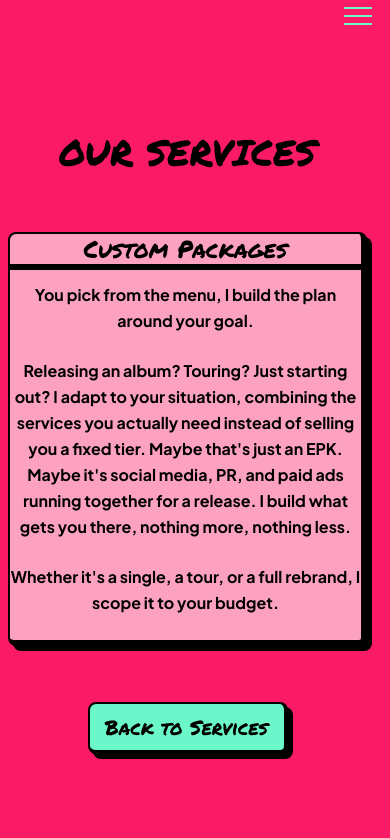
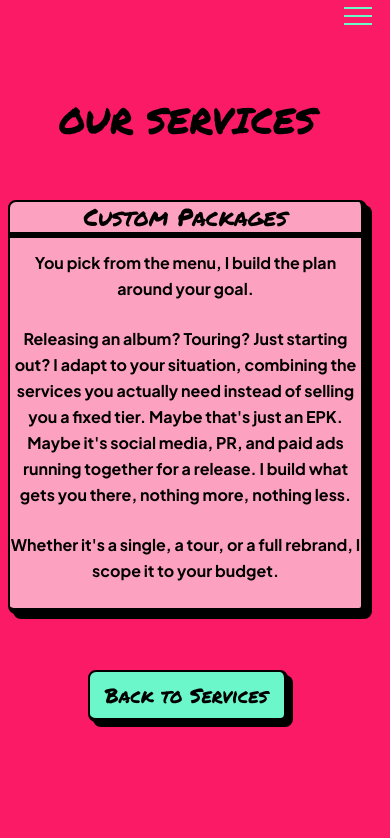
Before and after one commit to Cmbs86/Riotseed, a React (Vite) app: page /services/custom-packages in a window 390 px wide. Shown: the top 838 px of the page. Built offline with nearby package versions, Linux system fonts and the light colour scheme; a web font is replaced by a local one.

Commit message:
fix viewport black line issue ServiceDetail.tsx

```diff
--- a/src/pages/ServiceDetail.tsx
+++ b/src/pages/ServiceDetail.tsx
@@ -47,7 +47,7 @@ const ServiceDetail = () => {
   const ogImage = "https://riotseed.com/images/riotseed-banner-new-smaller.webp";
 
   return (
-    <section className="min-h-screen bg-second-pink">
+    <section className="min-h-screen bg-second-pink flex flex-col">
       <Helmet>
         <title>{pageTitle}</title>
         <meta name="description" content={pageDescription} />
@@ -66,7 +66,7 @@ const ServiceDetail = () => {
       </Helmet>
 
       {/* Space for fixed header */}
-      <div className="h-24 md:h-32 lg:h-38 w-full" />
+      <div className="h-16 md:h-32 lg:h-38 w-full" />
 
       {/* Page Title */}
       <div className="w-full min-h-28 md:min-h-36 flex items-center justify-center">
@@ -75,11 +75,14 @@ const ServiceDetail = () => {
         </h1>
       </div>
 
-      {/* CONTENT WRAPPER */}
-      <div className="w-full px-4 sm:px-6 lg:px-8 pt-16">
+      {/* CONTENT WRAPPER — flex-1 so it (and the spacer inside it) can grow
+          to fill remaining space; keeps the bottom divider pinned to the
+          fold on short pages without relying on guessed vh values, which
+          swing wildly across real device aspect ratios. */}
+      <div className="w-full px-4 sm:px-6 lg:px-8 pt-16 flex-1 flex flex-col">
         <div className="w-full flex justify-center">
           {/* FLEX COLUMN WRAPPER */}
-          <div className="w-full max-w-230 min-h-[75vh] md:min-h-[69vh] flex flex-col items-center">
+          <div className="w-full max-w-230 flex flex-col items-center">
             <div className="h-6 md:h-10 lg:h-5 w-full" />
 
             {/* CARD */}
@@ -141,6 +144,11 @@ const ServiceDetail = () => {
           </div>
         </div>
 
+        {/* Grows to fill leftover vertical space, pinning the divider
+            below to a consistent distance from real content — not tied
+            to viewport height. */}
+        <div className="flex-1" />
+
         <div className="h-24 md:h-32 w-full" />
       </div>
 
```
